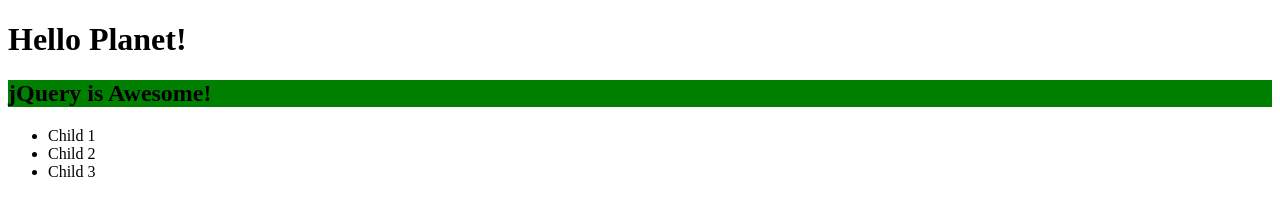
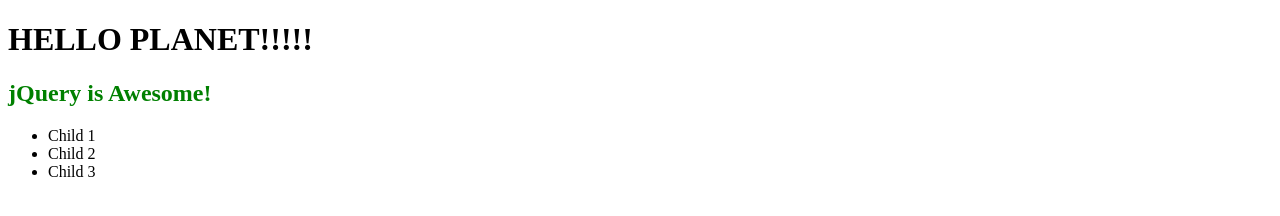
Before and after one commit to BuriedinDreams/jQuery-Practice-Class, a plain HTML site: page index.html in a window 1280 px wide. Drawn offline with Linux system fonts and the light colour scheme.

Commit message:
getters and setters

```diff
--- a/client.js
+++ b/client.js
@@ -10,7 +10,15 @@ function onReady() {
 
   const h2 = $('h2');
   // make it blue
-  h2.css('background-color', 'blue');
+  // h2.css('background-color', 'blue');
   // This does the same thing below.
-  $(h2).css('background-color', 'green');
+  // $(h2).css('background-color', 'green');
+  $('h2').addClass('froggy');
+
+  // change the text
+  const h1Text = $(h1).text();
+  console.log('h1Text is ', h1Text);
+
+  const louderText = h1Text.toUpperCase() + '!!!!';
+  $('h1').text(louderText);
 }
--- a/index.html
+++ b/index.html
@@ -3,6 +3,7 @@
   <head>
     <meta charset="UTF-8" />
     <meta name="viewport" content="width=device-width, initial-scale=1.0" />
+    <link rel="stylesheet" href="style.css" />
     <script src="./jQuery-min.js"></script>
     <script src="./client.js"></script>
     <title>jQuery-Practice</title>
--- /dev/null
+++ b/style.css
@@ -0,0 +1,3 @@
+.froggy {
+  color: green;
+}
```
